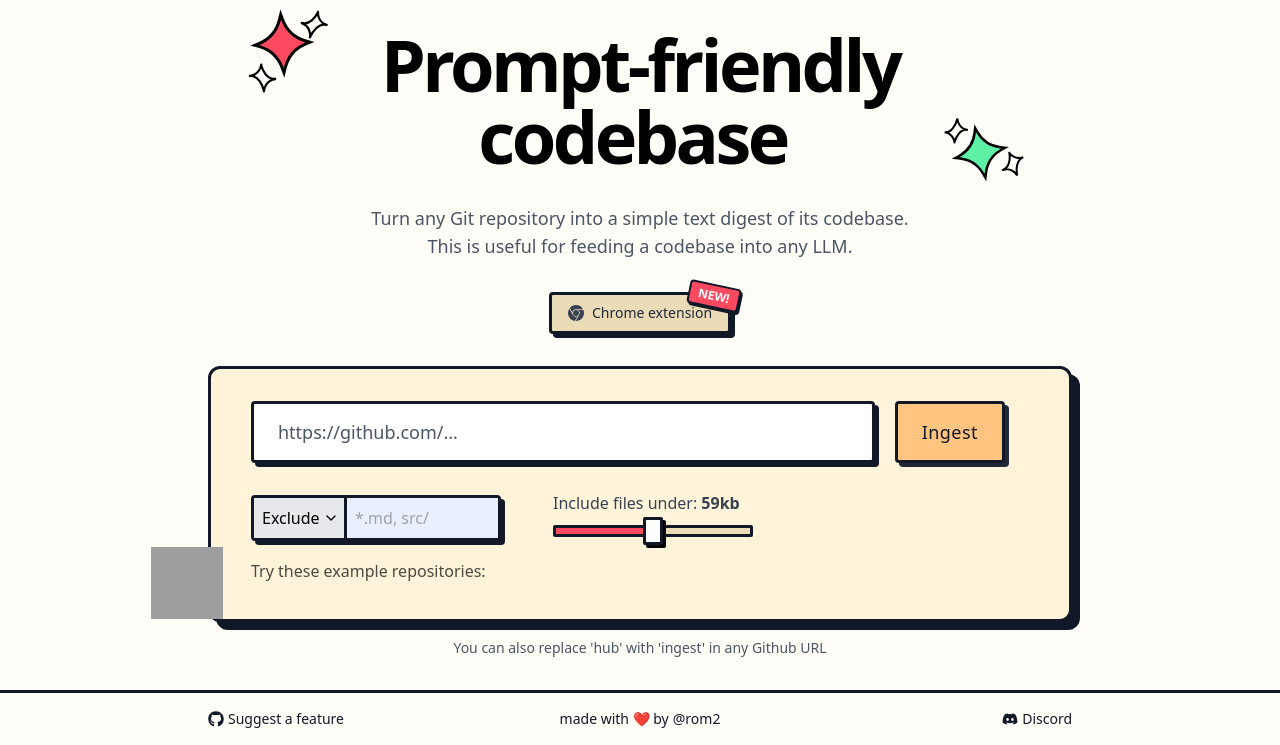
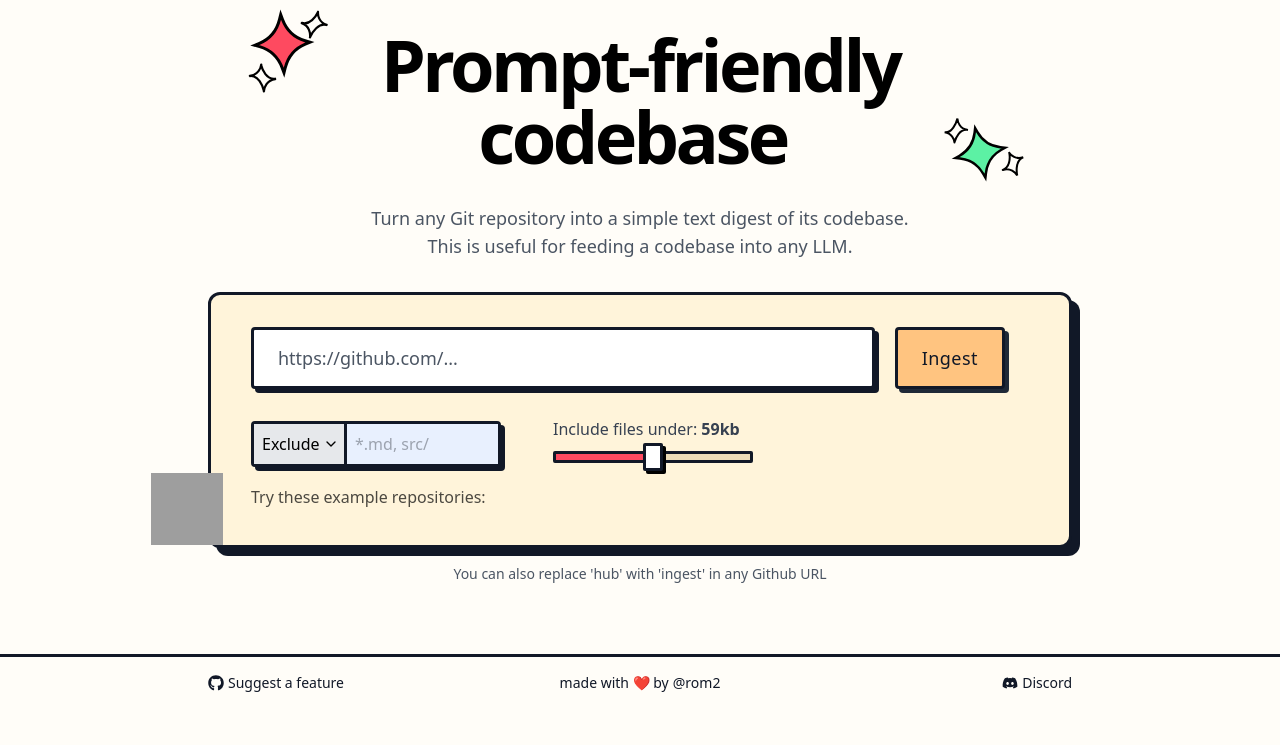
Before and after one commit to FOLKS-Tech/gitingest, a Python web app: template src/templates/index.jinja in a window 1280 px wide. Shown: the part 91-836 px from the top of the page. After the commit the page ends 783 px from the top, so only its background shows below. Run offline with Jinja, Linux system fonts and the light colour scheme; the template is opened without the code that fills it, so the values that code supplies are empty; some libraries are stand-ins or nearby versions; grey boxes are pictures that could not be loaded.

Commit message:
remove the chrome extension announcement

```diff
--- a/src/templates/index.jinja
+++ b/src/templates/index.jinja
@@ -41,31 +41,6 @@
         <p class="text-gray-600 text-lg max-w-2xl mx-auto text-center mt-0">
             This is useful for feeding a codebase into any LLM.
         </p>
-        <div class="text-center mt-8">
-            <div class="relative inline-block">
-                <div class="w-full h-full rounded bg-gray-900 translate-y-1 translate-x-1 absolute inset-0 z-10"></div>
-                <div class="absolute -top-2 -right-2 z-30">
-                    <div class="relative rotate-12">
-                        <div class="w-full h-full rounded bg-gray-900 translate-y-0.5 translate-x-0.5 absolute inset-0"></div>
-                        <div class="px-2 py-0.5 bg-[#FE4A60] text-white text-xs font-bold rounded border-2 border-gray-900 relative">NEW!</div>
-                    </div>
-                </div>
-                <a href="https://chromewebstore.google.com/detail/git-ingest-turn-any-git-r/adfjahbijlkjfoicpjkhjicpjpjfaood"
-                   target="_blank"
-                   rel="noopener noreferrer"
-                   class="inline-flex items-center gap-2 px-4 py-2 bg-[#EBDBB7] text-gray-800 font-medium rounded hover:-translate-y-px hover:-translate-x-px ease-out duration-300 z-20 relative border-[3px] border-gray-900 text-sm">
-                    <svg xmlns="http://www.w3.org/2000/svg"
-                         width="24"
-                         height="24"
-                         viewBox="0 0 24 24"
-                         fill="currentColor"
-                         class="w-4 h-4 text-gray-700">
-                        <path d="M12 0C8.21 0 4.831 1.757 2.632 4.501l3.953 6.848A5.454 5.454 0 0 1 12 6.545h10.691A12 12 0 0 0 12 0zM1.931 5.47A11.943 11.943 0 0 0 0 12c0 6.012 4.42 10.991 10.189 11.864l3.953-6.847a5.45 5.45 0 0 1-6.865-2.29zm13.342 2.166a5.446 5.446 0 0 1 1.45 7.09l.002.001h-.002l-5.344 9.257c.206.01.413.016.621.016 6.627 0 12-5.373 12-12 0-1.54-.29-3.011-.818-4.364zM12 16.364a4.364 4.364 0 1 1 0-8.728 4.364 4.364 0 0 1 0 8.728z" />
-                    </svg>
-                    Chrome extension
-                </a>
-            </div>
-        </div>
     </div>
     {% if error_message %}
         <div class="mb-6 p-4 bg-red-50 border border-red-200 rounded-lg text-red-700"
```
